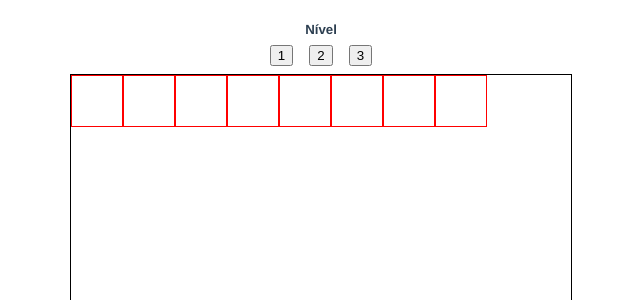
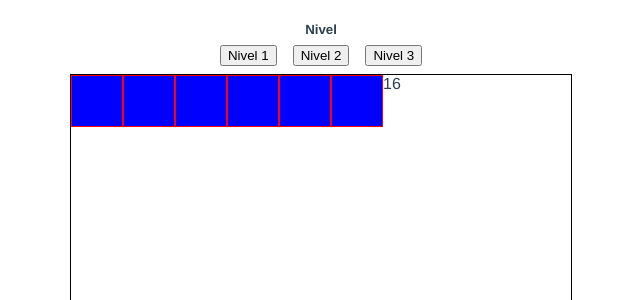
Before and after one commit to AlanDuOl/guess-vue, a Vue app: page / in a window 1280 px wide. Shown: the top 300 px of the page, without its empty margins (319-959 px from the left). Built offline with nearby package versions, Linux system fonts and the light colour scheme.

Commit message:
Second commit

```diff
--- a/package.json
+++ b/package.json
@@ -8,7 +8,8 @@
     "lint": "vue-cli-service lint"
   },
   "dependencies": {
-    "core-js": "^2.6.5"
+    "core-js": "^2.6.5",
+    "vue": "^2.6.10"
   },
   "devDependencies": {
     "@vue/cli-plugin-babel": "^3.8.0",
--- a/src/App.vue
+++ b/src/App.vue
@@ -1,22 +1,36 @@
 <template>
   <div id="app">
-    <h5>Nível</h5>
+    <h5>Nivel</h5>
     <div id="lvl-btns-container">
-      <button class="lvl-btn">1</button>
-      <button class="lvl-btn">2</button>
-      <button class="lvl-btn">3</button>
+      <button class="lvl-btn" value="16" v-on:click="changeLvl">Nivel 1</button>
+      <button class="lvl-btn" value="25" @click="changeLvl">Nivel 2</button>
+      <button class="lvl-btn" value="36" @click="changeLvl">Nivel 3</button>
     </div>
-    <Board />
+    <Board :numTiles="numTiles" />
   </div>
 </template>
 
 <script>
 import Board from './components/Board'
 export default {
+
   name: 'app',
+
   components: {
     Board
+  },
+
+  data: () => {
+	return {
+		numTiles: '16'
+	}
+  },
+  methods: {
+	changeLvl(event) {
+		this.numTiles = event.target.value
+	}
   }
+
 }
 </script>
 
--- a/src/components/Board.vue
+++ b/src/components/Board.vue
@@ -1,7 +1,8 @@
 <template>
     <div id="board-container">
-        <tile v-for="(item, index) in imgTiles" :key="index" :item="item">
+        <tile v-for="(value, key) in images" :key="key" :url="value">
         </tile>
+		{{numTiles}}
     </div>
 </template>
 
@@ -9,15 +10,31 @@
 import Tile from './Tile'
 export default {
     name: 'board',
-    data: () => {
-        return {
-            numTiles: 8,
-            imgTiles: [1,1,1,1,1,1,1,1]
-        }
-    },
     components: {
         'tile': Tile
-    }
+    },
+	props: {
+		numTiles: String
+	},
+	data: () => {
+		return {
+			images: { red: '@/assets/imgs/red.png',
+				green: '@/assets/imgs/green.png',
+				blue: '@/assets/imgs/blue.png',
+				brown: '@/assets/imgs/brown.png',
+				gray: '@/assets/imgs/gray.png',
+				orange: '@/assets/imgs/orange.png'
+			},
+			tiles: []
+		}
+	},
+	methods: {
+		shuffleTiles(){
+			if(this.tiles.lenght < this.numTiles+1){
+
+			}
+		}
+	}
 }
 </script>
 
--- a/src/components/Tile.vue
+++ b/src/components/Tile.vue
@@ -1,10 +1,14 @@
 <template>
-    <div class="board-tiles"></div>
+    <div class="board-tiles">
+	</div>
 </template>
 
 <script>
 export default {
-
+	name: 'tile',
+	props: {
+		src: String
+	}
 }
 </script>
 
@@ -14,6 +18,7 @@ export default {
         border: 1px solid red;
         width: 50px;
         height: 50px;
+		background-image: url('../assets/imgs/blue.png');
     }
 
 </style>
--- a/vue.config.js
+++ b/vue.config.js
@@ -1,4 +1,4 @@
 
 module.exports = {
-    publicPath: '/dist'
+    publicPath: '/'
 }
```
Also changed, not shown: 1 other file (tests, documents, lock files or other folders).
